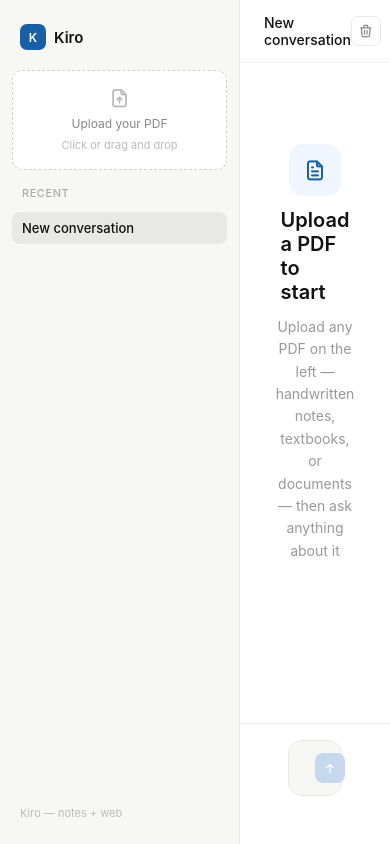
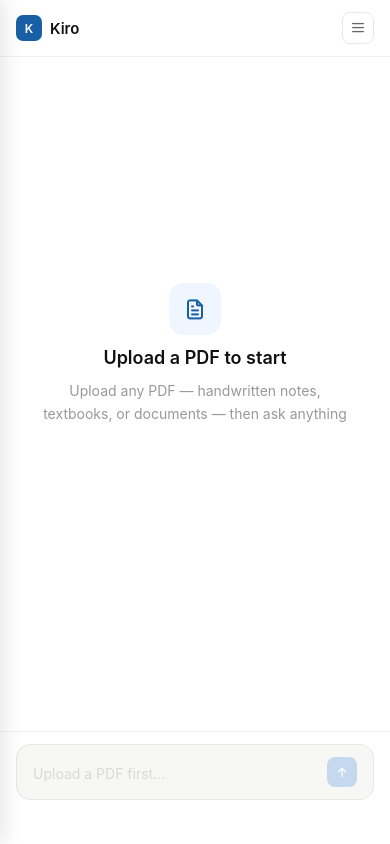
Before and after one commit to akshaykaranwal07/Agent-Kiro, a FastAPI app: page / in a window 390 px wide. Run offline with FastAPI, Linux system fonts and the light colour scheme.

Commit message:
mobile responsive UI

```diff
--- a/templates/index.html
+++ b/templates/index.html
@@ -17,8 +17,19 @@
             overflow: hidden;
         }
 
+        /* ── Overlay ── */
+        .overlay {
+            display: none;
+            position: fixed;
+            inset: 0;
+            background: rgba(0,0,0,0.3);
+            z-index: 99;
+        }
+        .overlay.show { display: block; }
+
+        /* ── Sidebar ── */
         .sidebar {
-            width: 240px;
+            width: 260px;
             background: #f7f7f5;
             border-right: 1px solid #e8e8e6;
             display: flex;
@@ -26,6 +37,8 @@
             padding: 16px 12px;
             gap: 8px;
             flex-shrink: 0;
+            transition: transform 0.25s ease;
+            z-index: 100;
         }
 
         .logo {
@@ -63,7 +76,6 @@
 
         .upload-area:hover { border-color: #185FA5; background: #f0f6ff; }
         .upload-area.dragover { border-color: #185FA5; background: #f0f6ff; }
-
         .upload-area i { font-size: 22px; color: #bbb; margin-bottom: 6px; display: block; }
         .upload-area p { font-size: 12px; color: #888; line-height: 1.5; }
         .upload-area span { font-size: 11px; color: #bbb; }
@@ -77,9 +89,7 @@
             padding: 10px 12px;
             display: none;
         }
-
         .pdf-info.show { display: block; }
-
         .pdf-info-name {
             font-size: 12px;
             font-weight: 500;
@@ -88,7 +98,6 @@
             overflow: hidden;
             text-overflow: ellipsis;
         }
-
         .pdf-info-meta { font-size: 11px; color: #aaa; margin-top: 2px; }
 
         .progress-bar {
@@ -99,9 +108,7 @@
             overflow: hidden;
             display: none;
         }
-
         .progress-bar.show { display: block; }
-
         .progress-fill {
             height: 100%;
             background: #185FA5;
@@ -130,21 +137,54 @@
             overflow: hidden;
             text-overflow: ellipsis;
         }
-
         .chat-item:hover { background: #ebebeb; color: #111; }
         .chat-item.active { background: #e8e8e6; color: #111; font-weight: 500; }
 
         .sidebar-bottom { margin-top: auto; padding: 8px; }
         .sidebar-bottom p { font-size: 11px; color: #bbb; }
 
-        .main { flex: 1; display: flex; flex-direction: column; overflow: hidden; }
+        /* ── Main ── */
+        .main { flex: 1; display: flex; flex-direction: column; overflow: hidden; min-width: 0; }
 
+        /* ── Mobile Header ── */
+        .mobile-header {
+            display: none;
+            padding: 12px 16px;
+            border-bottom: 1px solid #f0f0f0;
+            align-items: center;
+            justify-content: space-between;
+            background: #fff;
+            flex-shrink: 0;
+        }
+
+        .mobile-logo {
+            display: flex;
+            align-items: center;
+            gap: 8px;
+        }
+
+        .hamburger {
+            width: 32px;
+            height: 32px;
+            border: 1px solid #e8e8e8;
+            border-radius: 8px;
+            background: #fff;
+            cursor: pointer;
+            display: flex;
+            align-items: center;
+            justify-content: center;
+            color: #666;
+        }
+        .hamburger i { font-size: 16px; }
+
+        /* ── Topbar ── */
         .topbar {
             padding: 14px 24px;
             border-bottom: 1px solid #f0f0f0;
             display: flex;
             align-items: center;
             justify-content: space-between;
+            flex-shrink: 0;
         }
 
         .topbar-title { font-size: 14px; font-weight: 500; color: #111; }
@@ -163,10 +203,10 @@
             color: #888;
             transition: all 0.15s;
         }
-
         .icon-btn:hover { background: #f5f5f5; color: #111; }
         .icon-btn i { font-size: 15px; }
 
+        /* ── Chat Box ── */
         #chat-box {
             flex: 1;
             overflow-y: auto;
@@ -195,10 +235,8 @@
             align-items: center;
             justify-content: center;
         }
-
         .empty-icon i { font-size: 24px; color: #185FA5; }
         .empty h2 { font-size: 20px; font-weight: 600; color: #111; }
-
         .empty p {
             font-size: 14px;
             color: #999;
@@ -225,9 +263,9 @@
             cursor: pointer;
             transition: all 0.15s;
         }
-
         .suggestion:hover { border-color: #185FA5; color: #185FA5; background: #f0f6ff; }
 
+        /* ── Messages ── */
         .msg { display: flex; flex-direction: column; gap: 4px; }
         .msg.user { align-items: flex-end; }
         .msg.assistant { align-items: flex-start; }
@@ -239,6 +277,7 @@
             line-height: 1.75;
             max-width: 75%;
             white-space: pre-wrap;
+            word-break: break-word;
         }
 
         .user .bubble { background: #185FA5; color: #fff; border-bottom-right-radius: 4px; }
@@ -252,11 +291,10 @@
             align-items: center;
             gap: 4px;
         }
-
         .source-label i { font-size: 12px; }
 
+        /* ── Typing ── */
         .typing-wrap { display: flex; }
-
         .typing {
             padding: 12px 18px;
             background: #f7f7f5;
@@ -266,20 +304,20 @@
             gap: 5px;
             align-items: center;
         }
-
         .dot { width: 5px; height: 5px; border-radius: 50%; background: #ccc; animation: bounce 1.2s infinite; }
         .dot:nth-child(2) { animation-delay: .2s; }
         .dot:nth-child(3) { animation-delay: .4s; }
-
         @keyframes bounce {
             0%, 80%, 100% { transform: translateY(0); }
             40% { transform: translateY(-4px); }
         }
 
+        /* ── Input ── */
         .input-area {
             padding: 16px 48px 24px;
             background: #fff;
             border-top: 1px solid #f0f0f0;
+            flex-shrink: 0;
         }
 
         .input-wrap {
@@ -292,7 +330,6 @@
             align-items: flex-end;
             transition: border-color 0.15s;
         }
-
         .input-wrap:focus-within { border-color: #185FA5; background: #fff; }
 
         #q {
@@ -308,7 +345,6 @@
             max-height: 120px;
             line-height: 1.6;
         }
-
         #q::placeholder { color: #bbb; }
         #q:disabled { opacity: 0.5; }
 
@@ -325,7 +361,6 @@
             transition: background 0.15s;
             flex-shrink: 0;
         }
-
         #send:hover { background: #0C447C; }
         #send:disabled { background: #c5d8ee; cursor: not-allowed; }
         #send i { font-size: 14px; color: #fff; }
@@ -337,17 +372,52 @@
             margin-top: 8px;
             min-height: 16px;
         }
+
+        /* ── Mobile Styles ── */
+        @media (max-width: 768px) {
+            .sidebar {
+                position: fixed;
+                top: 0;
+                left: 0;
+                height: 100vh;
+                transform: translateX(-100%);
+                box-shadow: 4px 0 20px rgba(0,0,0,0.1);
+            }
+
+            .sidebar.open {
+                transform: translateX(0);
+            }
+
+            .mobile-header { display: flex; }
+
+            .topbar { display: none; }
+
+            #chat-box { padding: 16px; }
+
+            .input-area { padding: 12px 16px 20px; }
+
+            .bubble { max-width: 88%; font-size: 14px; }
+
+            .empty h2 { font-size: 18px; }
+
+            .suggestions { gap: 6px; }
+
+            .suggestion { font-size: 12px; padding: 6px 12px; }
+        }
     </style>
 </head>
 <body>
 
-<div class="sidebar">
+<!-- overlay -->
+<div class="overlay" id="overlay" onclick="closeSidebar()"></div>
+
+<!-- sidebar -->
+<div class="sidebar" id="sidebar">
     <div class="logo">
         <div class="logo-mark">K</div>
         <span class="logo-name">Kiro</span>
     </div>
 
-    <!-- upload area -->
     <div class="upload-area" onclick="document.getElementById('file-input').click()"
          ondragover="handleDragOver(event)" ondrop="handleDrop(event)" ondragleave="handleDragLeave(event)">
         <i class="ti ti-file-upload"></i>
@@ -356,7 +426,6 @@
     </div>
     <input type="file" id="file-input" accept=".pdf" onchange="handleFileSelect(event)">
 
-    <!-- pdf info after upload -->
     <div class="pdf-info" id="pdf-info">
         <div class="pdf-info-name" id="pdf-name">—</div>
         <div class="pdf-info-meta" id="pdf-meta">Processing...</div>
@@ -373,7 +442,21 @@
     </div>
 </div>
 
+<!-- main -->
 <div class="main">
+
+    <!-- mobile header -->
+    <div class="mobile-header">
+        <div class="mobile-logo">
+            <div class="logo-mark">K</div>
+            <span class="logo-name">Kiro</span>
+        </div>
+        <button class="hamburger" onclick="toggleSidebar()">
+            <i class="ti ti-menu-2"></i>
+        </button>
+    </div>
+
+    <!-- desktop topbar -->
     <div class="topbar">
         <span class="topbar-title" id="chat-title">New conversation</span>
         <div class="topbar-right">
@@ -387,7 +470,7 @@
         <div class="empty" id="empty">
             <div class="empty-icon"><i class="ti ti-file-text"></i></div>
             <h2>Upload a PDF to start</h2>
-            <p>Upload any PDF on the left — handwritten notes, textbooks, or documents — then ask anything about it</p>
+            <p>Upload any PDF — handwritten notes, textbooks, or documents — then ask anything</p>
         </div>
     </div>
 
@@ -404,19 +487,19 @@
 </div>
 
 <script>
-    const box         = document.getElementById('chat-box');
-    const inp         = document.getElementById('q');
-    const btn         = document.getElementById('send');
-    const title       = document.getElementById('chat-title');
-    const currentChat = document.getElementById('current-chat');
-    const statusMsg   = document.getElementById('status-msg');
-    const pdfInfo     = document.getElementById('pdf-info');
-    const pdfName     = document.getElementById('pdf-name');
-    const pdfMeta     = document.getElementById('pdf-meta');
-    const progressBar = document.getElementById('progress-bar');
-    const progressFill= document.getElementById('progress-fill');
-    let firstMsg      = true;
-    let pdfReady      = false;
+    const box          = document.getElementById('chat-box');
+    const inp          = document.getElementById('q');
+    const btn          = document.getElementById('send');
+    const title        = document.getElementById('chat-title');
+    const currentChat  = document.getElementById('current-chat');
+    const statusMsg    = document.getElementById('status-msg');
+    const pdfInfo      = document.getElementById('pdf-info');
+    const pdfName      = document.getElementById('pdf-name');
+    const pdfMeta      = document.getElementById('pdf-meta');
+    const progressBar  = document.getElementById('progress-bar');
+    const progressFill = document.getElementById('progress-fill');
+    let firstMsg       = true;
+    let pdfReady       = false;
 
     function autoResize(el) {
         el.style.height = '24px';
@@ -425,6 +508,16 @@
 
     function handleKey(e) {
         if (e.key === 'Enter' && !e.shiftKey) { e.preventDefault(); sendMsg(); }
+    }
+
+    function toggleSidebar() {
+        document.getElementById('sidebar').classList.toggle('open');
+        document.getElementById('overlay').classList.toggle('show');
+    }
+
+    function closeSidebar() {
+        document.getElementById('sidebar').classList.remove('open');
+        document.getElementById('overlay').classList.remove('show');
     }
 
     function handleDragOver(e) {
@@ -446,6 +539,7 @@
     function handleFileSelect(e) {
         const file = e.target.files[0];
         if (file) uploadFile(file);
+        closeSidebar();
     }
 
     async function uploadFile(file) {
@@ -457,7 +551,6 @@
         statusMsg.textContent = 'Processing your PDF...';
         inp.placeholder = 'Processing PDF...';
 
-        // animate progress
         let progress = 10;
         const interval = setInterval(() => {
             progress = Math.min(progress + 2, 85);
@@ -470,7 +563,6 @@
 
             const r = await fetch('/upload', { method: 'POST', body: formData });
             const d = await r.json();
-
             clearInterval(interval);
 
             if (d.status === 'ready') {
@@ -482,19 +574,17 @@
                 btn.disabled = false;
                 pdfReady = true;
 
-                // update empty state
                 document.getElementById('empty').innerHTML = `
                     <div class="empty-icon"><i class="ti ti-circle-check"></i></div>
                     <h2>Ready to chat</h2>
-                    <p>${file.name} is loaded — ask anything about it or anything on the web</p>
+                    <p>${file.name} is loaded — ask anything about it or the web</p>
                     <div class="suggestions">
-                        <button class="suggestion" onclick="ask('Summarize this document')">Summarize document</button>
+                        <button class="suggestion" onclick="ask('Summarize this document')">Summarize</button>
                         <button class="suggestion" onclick="ask('What are the main topics?')">Main topics</button>
                         <button class="suggestion" onclick="ask('What are the key points?')">Key points</button>
                     </div>`;
 
             } else {
-                clearInterval(interval);
                 pdfMeta.textContent = 'Upload failed';
                 statusMsg.textContent = d.message || 'Something went wrong';
             }
@@ -581,16 +671,16 @@
             ? `<div class="empty" id="empty">
                 <div class="empty-icon"><i class="ti ti-circle-check"></i></div>
                 <h2>Ready to chat</h2>
-                <p>Ask anything about your PDF or anything on the web</p>
+                <p>Ask anything about your PDF or the web</p>
                 <div class="suggestions">
-                    <button class="suggestion" onclick="ask('Summarize this document')">Summarize document</button>
+                    <button class="suggestion" onclick="ask('Summarize this document')">Summarize</button>
                     <button class="suggestion" onclick="ask('What are the main topics?')">Main topics</button>
                     <button class="suggestion" onclick="ask('What are the key points?')">Key points</button>
                 </div></div>`
             : `<div class="empty" id="empty">
                 <div class="empty-icon"><i class="ti ti-file-text"></i></div>
                 <h2>Upload a PDF to start</h2>
-                <p>Upload any PDF on the left — handwritten notes, textbooks, or documents — then ask anything about it</p>
+                <p>Upload any PDF — handwritten notes, textbooks, or documents — then ask anything</p>
                </div>`;
     }
 
```
Also changed, not shown: README.md.
